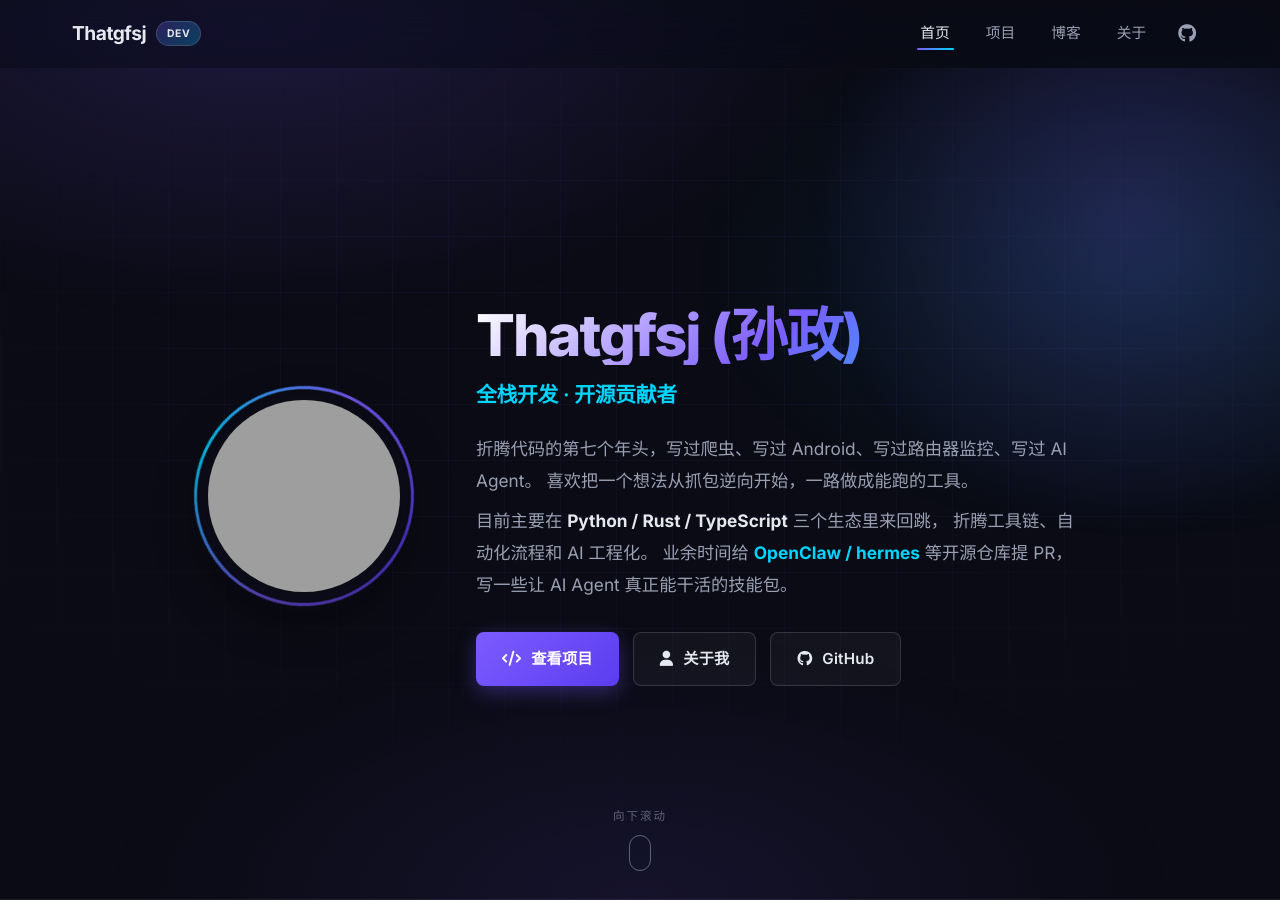
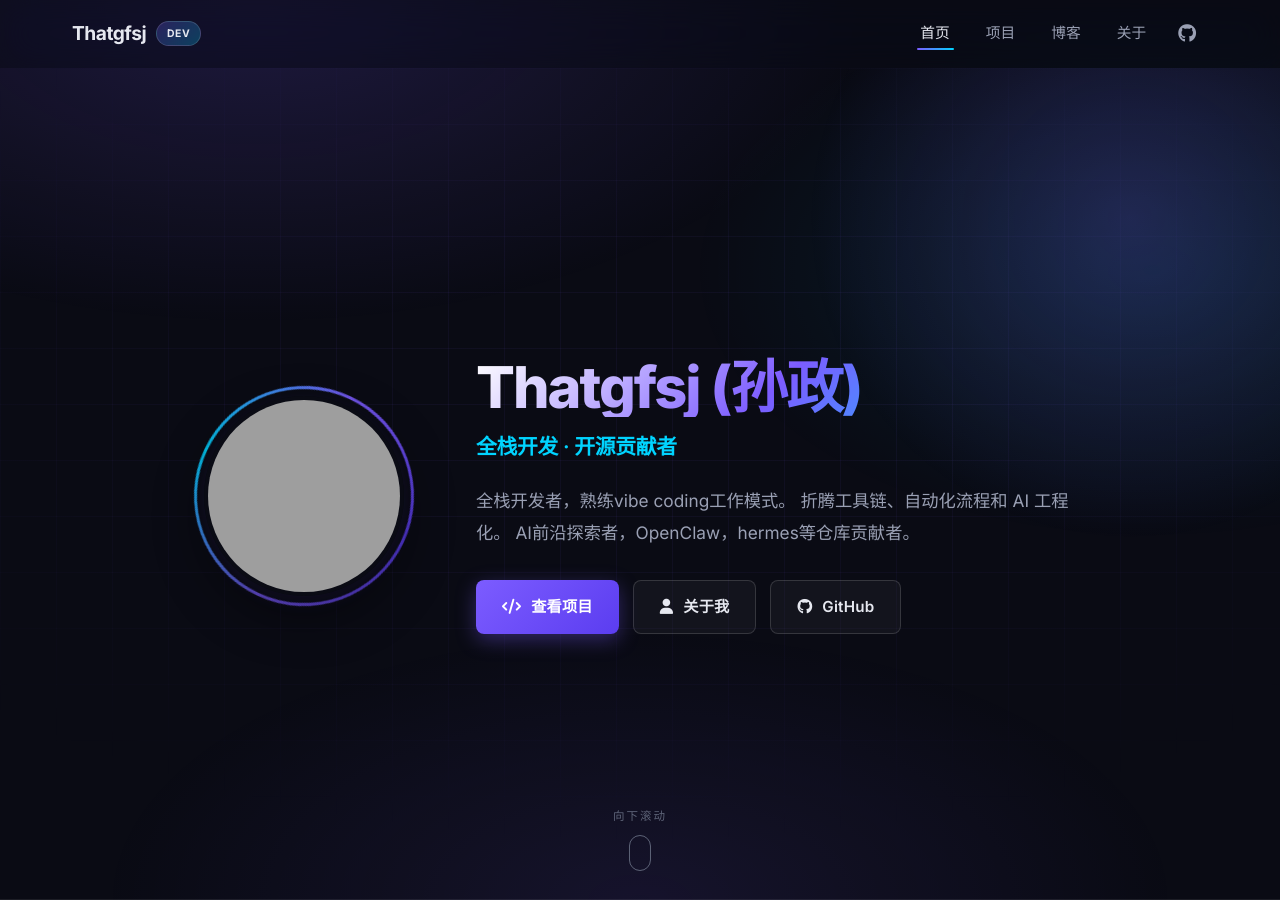
Before and after one commit to Thatgfsj/thatgfsj.github.io, a Jekyll site: the page built from index.md, in a window 1280 px wide and 900 px high. Built offline with Jekyll 4.4.1, drawn with Linux system fonts in a browser that asks for light colours; grey boxes are pictures that could not be loaded.

Commit message:
docs(home): 回滚 hero bio 到原先版本

```diff
--- a/index.md
+++ b/index.md
@@ -15,14 +15,8 @@ layout: default
       <h1 class="reveal">{{ site.author }}</h1>
       <p class="hero-tagline reveal">{{ site.tagline }}</p>
       <p class="hero-bio reveal">
-        折腾代码的第七个年头，写过爬虫、写过 Android、写过路由器监控、写过 AI Agent。
-        喜欢把一个想法从抓包逆向开始，一路做成能跑的工具。
-      </p>
-      <p class="hero-bio reveal" style="margin-top: 4px;">
-        目前主要在 <strong style="color: var(--text);">Python / Rust / TypeScript</strong> 三个生态里来回跳，
-        折腾工具链、自动化流程和 AI 工程化。
-        业余时间给 <strong style="color: var(--primary-2);">OpenClaw / hermes</strong> 等开源仓库提 PR，
-        写一些让 AI Agent 真正能干活的技能包。
+        {{ site.description }}
+        AI前沿探索者，OpenClaw，hermes等仓库贡献者。
       </p>
       <div class="hero-actions reveal">
         <a href="{{ '/projects' | relative_url }}" class="btn btn-primary">
```
